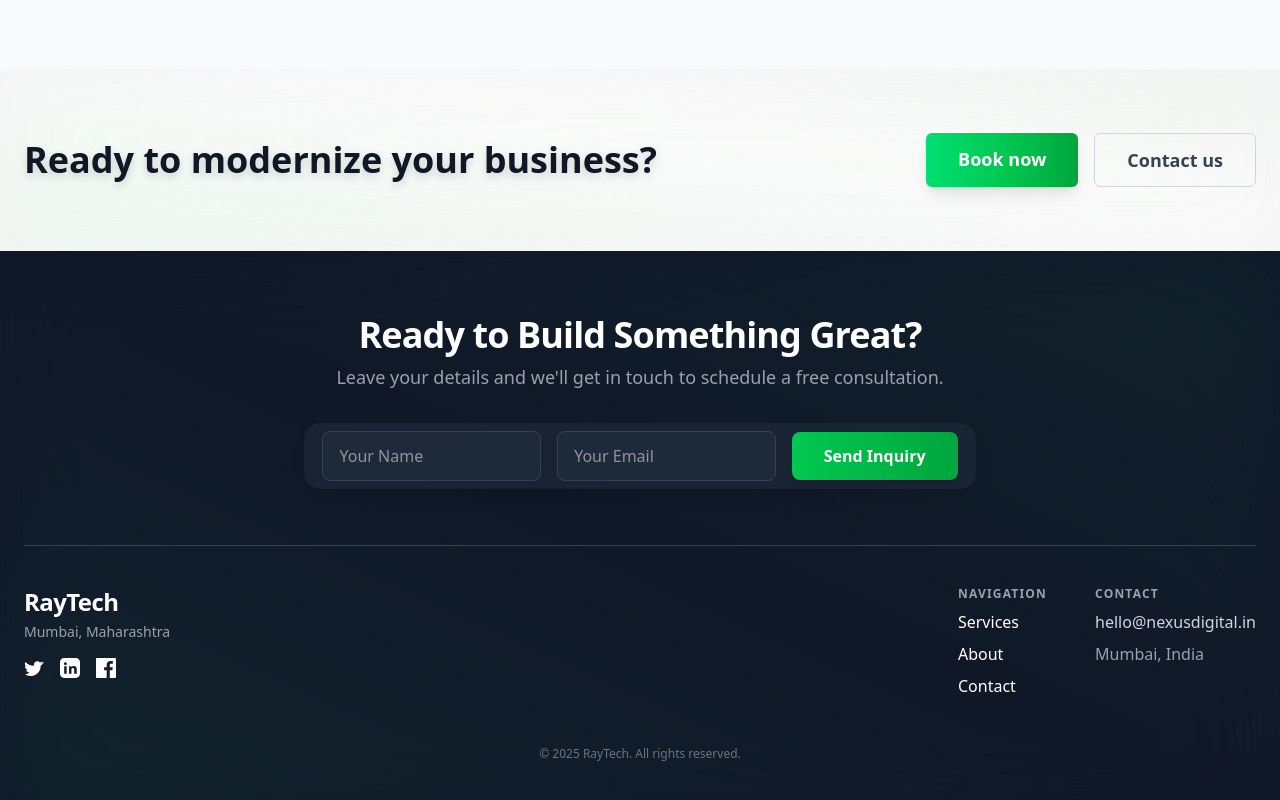
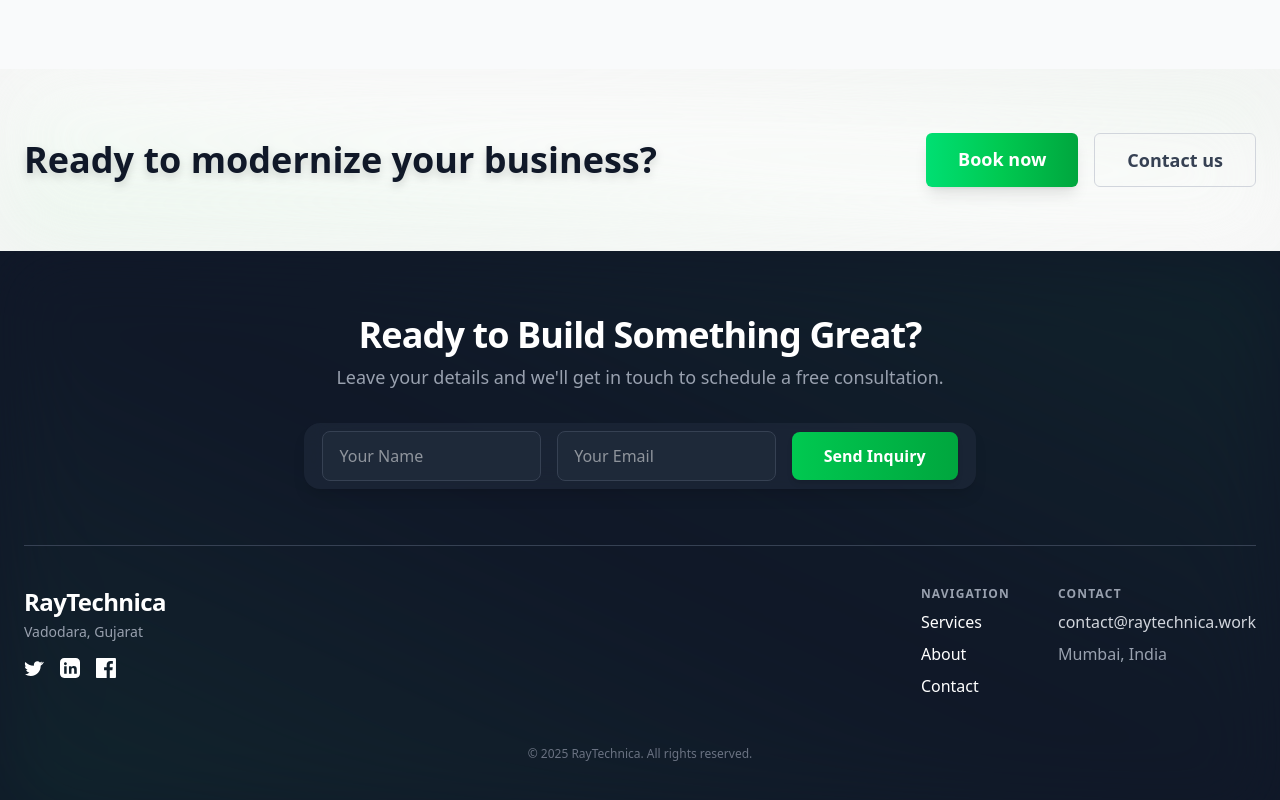
Before and after one commit to UzairManjre/RayTech-website, a Next.js app: page / in a window 1280 px wide. Shown: the part 3933-4733 px from the top of the page. Built offline with nearby package versions, Linux system fonts and the light colour scheme.

Commit message:
fix: update company name and contact details in Footer component

```diff
--- a/src/app/components/Footer.tsx
+++ b/src/app/components/Footer.tsx
@@ -106,8 +106,8 @@ const Footer = () => {
         {/* Part 2: Links Section */}
         <div className="flex flex-col md:flex-row justify-between items-center md:items-start text-center md:text-left gap-8">
           <div className="mb-6 md:mb-0 flex flex-col items-center md:items-start">
-            <h3 className="text-2xl font-extrabold tracking-tight mb-1">RayTech</h3>
-            <p className="text-gray-400 text-sm mb-2">Mumbai, Maharashtra</p>
+            <h3 className="text-2xl font-extrabold tracking-tight mb-1">RayTechnica</h3>
+            <p className="text-gray-400 text-sm mb-2">Vadodara, Gujarat</p>
             <div className="flex space-x-4 mt-2">
               {socialLinks.map((link) => (
                 <a
@@ -132,13 +132,13 @@ const Footer = () => {
             </div>
             <div className="flex flex-col space-y-2 mt-6 md:mt-0">
               <span className="uppercase text-gray-400 text-xs font-semibold mb-2 tracking-widest">Contact</span>
-              <span className="text-gray-300">hello@nexusdigital.in</span>
+              <span className="text-gray-300">contact@raytechnica.work</span>
               <span className="text-gray-400">Mumbai, India</span>
             </div>
           </div>
         </div>
         <div className="mt-12 text-center text-gray-500 text-xs">
-          &copy; {new Date().getFullYear()} RayTech. All rights reserved.
+          &copy; {new Date().getFullYear()} RayTechnica. All rights reserved.
         </div>
       </div>
     </footer>
```
